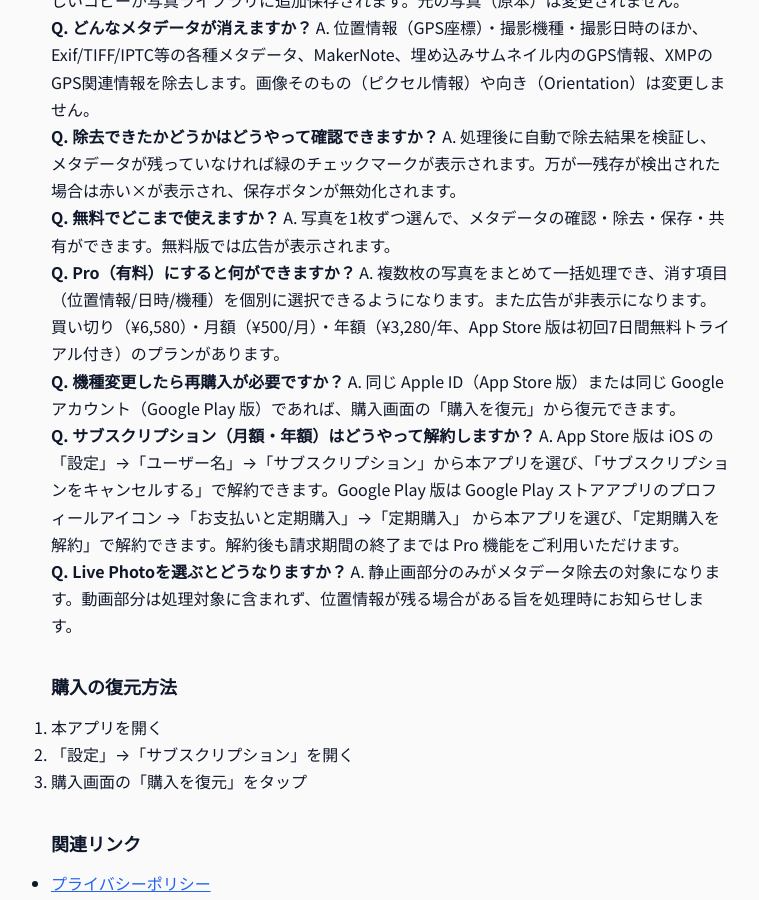
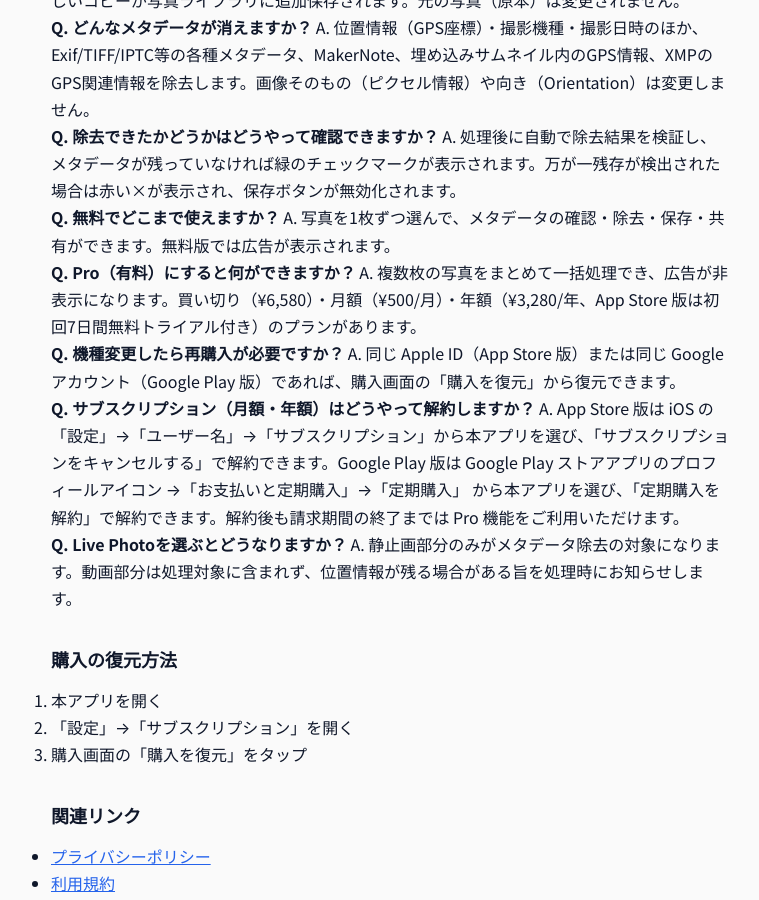
Before and after one commit to hecuhecu/hecuhecu.github.io, a Jekyll site: the page built from apps/photo-exif-cleaner/support.md, in a window 1280 px wide and 900 px high, scrolled down 719 px. Shown: the whole window, without its empty margins (249-1008 px from the left). Built offline with Jekyll 4.4.1, drawn with Linux system fonts in a browser that asks for light colours.

Commit message:
位置情報クリーナー: サポートページから撤去済みの機能の記載を削除
Co-Authored-By: Claude Opus 5.5 <noreply@anthropic.com>

```diff
--- a/apps/photo-exif-cleaner/support.md
+++ b/apps/photo-exif-cleaner/support.md
@@ -41,7 +41,7 @@ A. 処理後に自動で除去結果を検証し、メタデータが残って
 A. 写真を1枚ずつ選んで、メタデータの確認・除去・保存・共有ができます。無料版では広告が表示されます。
 
 **Q. Pro（有料）にすると何ができますか？**
-A. 複数枚の写真をまとめて一括処理でき、消す項目（位置情報/日時/機種）を個別に選択できるようになります。また広告が非表示になります。買い切り（¥6,580）・月額（¥500/月）・年額（¥3,280/年、App Store 版は初回7日間無料トライアル付き）のプランがあります。
+A. 複数枚の写真をまとめて一括処理でき、広告が非表示になります。買い切り（¥6,580）・月額（¥500/月）・年額（¥3,280/年、App Store 版は初回7日間無料トライアル付き）のプランがあります。
 
 **Q. 機種変更したら再購入が必要ですか？**
 A. 同じ Apple ID（App Store 版）または同じ Google アカウント（Google Play 版）であれば、購入画面の「購入を復元」から復元できます。
```
